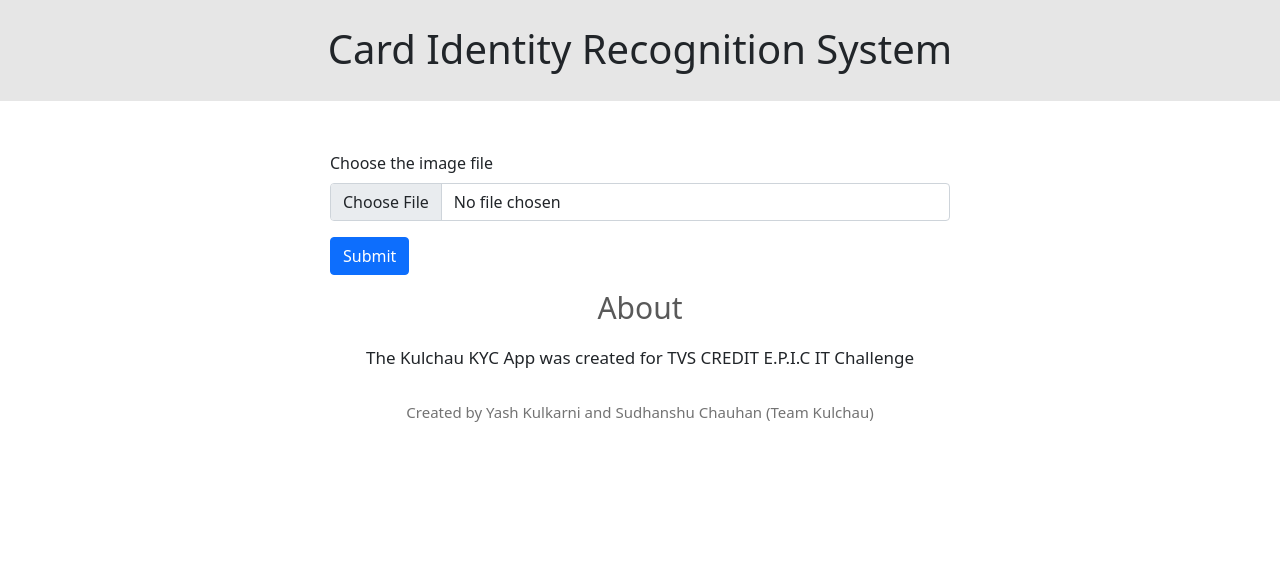
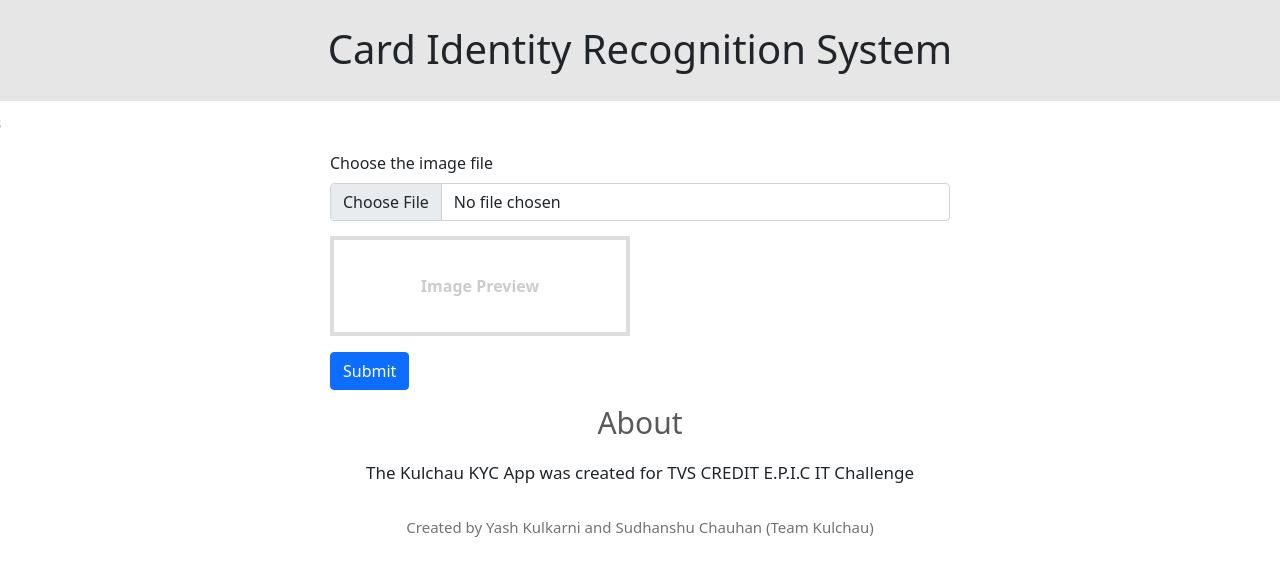
Before and after one commit to sudchau/kulchaunew, a Flask app: page / in a window 1280 px wide. Shown: the top 576 px of the page. Run offline with Flask 2, Linux system fonts and the light colour scheme.

Commit message:
Update index.html

```diff
--- a/templates/index.html
+++ b/templates/index.html
@@ -37,6 +37,21 @@
         text-align: center;
         margin-bottom: 30px;
     }
+    .image-preview{
+        width: 300px;
+        min-height: 100px;
+        border: 4px solid #dddddd;
+        margin-top: 15px;
+        display: flex;
+        align-items: center;
+        justify-content: center;
+        font-weight: bold;
+        color: #cccccc
+    }
+    .image-Preview__image{
+        display: none;
+        width: 100%;
+    }
     </style>
 </head>
 <body>
@@ -54,7 +69,11 @@
         <form action="/" method="POST" enctype="multipart/form-data">
             <div class="mb-3">
                 <label for="image" class="form-label">Choose the image file</label>
-                <input type="file" class="form-control" name="image" id="image" aria-describedby="emailHelp">
+                <input type="file" class="form-control" name="image" id="inpFile" aria-describedby="emailHelp">
+                <div class="image-preview" id="imagePreview">
+                    <img src="" alt="Image Preview" class="image-Preview__image">
+                    <span class="image-preview__default-text">Image Preview</span>
+                </div>
 <!--                 <div id="emailHelp" class="form-text">Larger files will take longer time to process.</div> -->
             </div>
             <button type="submit" class="btn btn-primary" value="submit">Submit</button>
@@ -69,5 +88,29 @@ The Kulchau KYC App was created for TVS CREDIT E.P.I.C IT Challenge
     <div class="copyright">
         Created by Yash Kulkarni and Sudhanshu Chauhan (Team Kulchau)
     </div>
+
+    <script>
+        const inpFile = document.getElementById("inpFile");
+        const previewContainer = document.getElementById("imagePreview");
+        const previewImage = previewContainer.querySelector(".image-Preview__image")
+        const previewDefaultText = previewContainer.querySelector(".image-preview__default-text")
+
+        inpFile.addEventListener("change",function(){
+            const file = this.files[0]
+            if(file){
+                const reader = new FileReader();
+                previewDefaultText.style.display = "none";
+                previewImage.style.display = "block";
+                reader.addEventListener("load",function(){
+                    previewImage.setAttribute("src",this.result);
+                });
+                reader.readAsDataURL(file)
+            }else{
+                previewDefaultText.style.display = null;
+                previewImage.style.display = null;
+                previewImage.setAttribute("src","");
+            }
+        });
+    </script>
 </body>
 </html>
```
